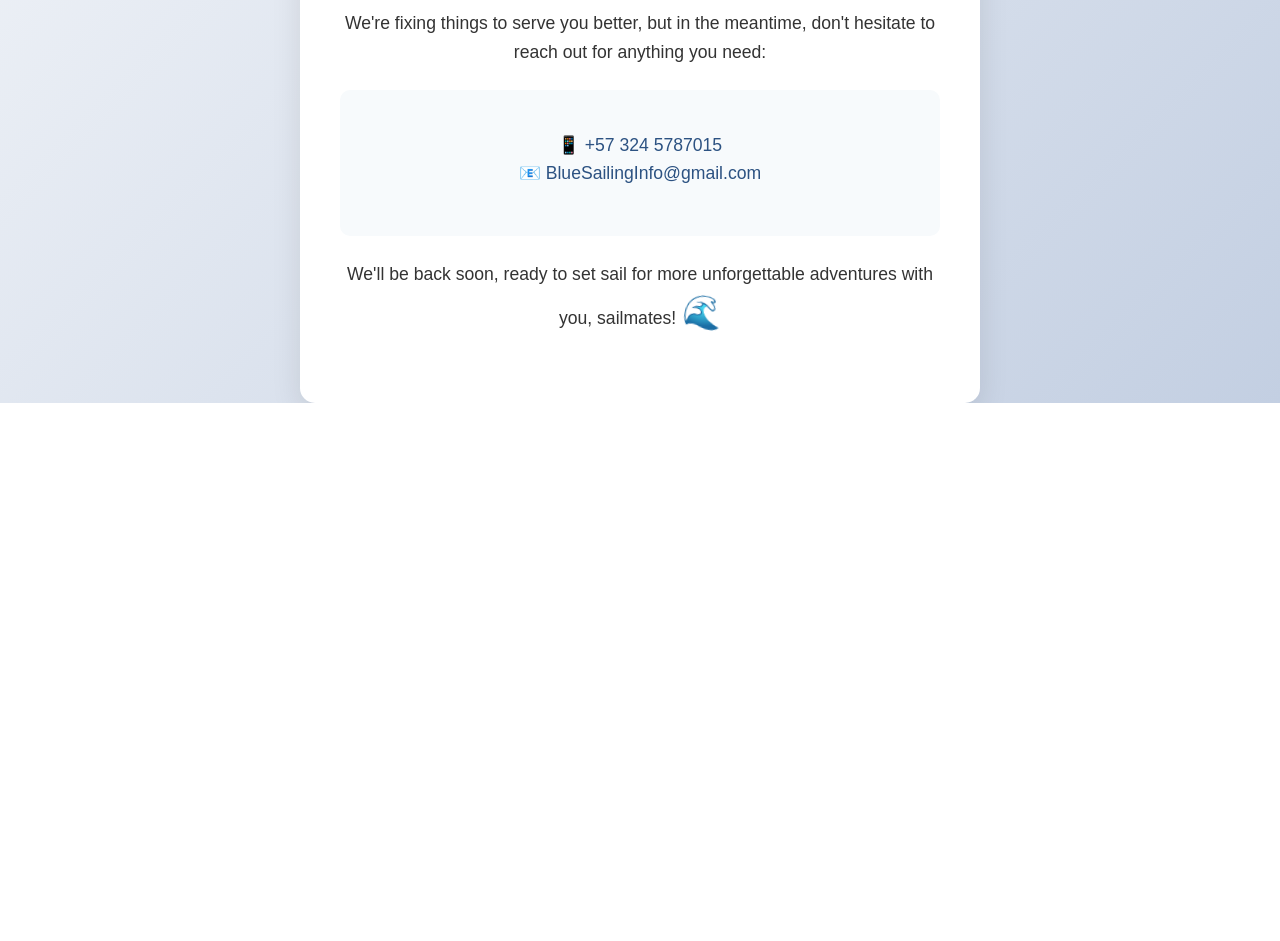
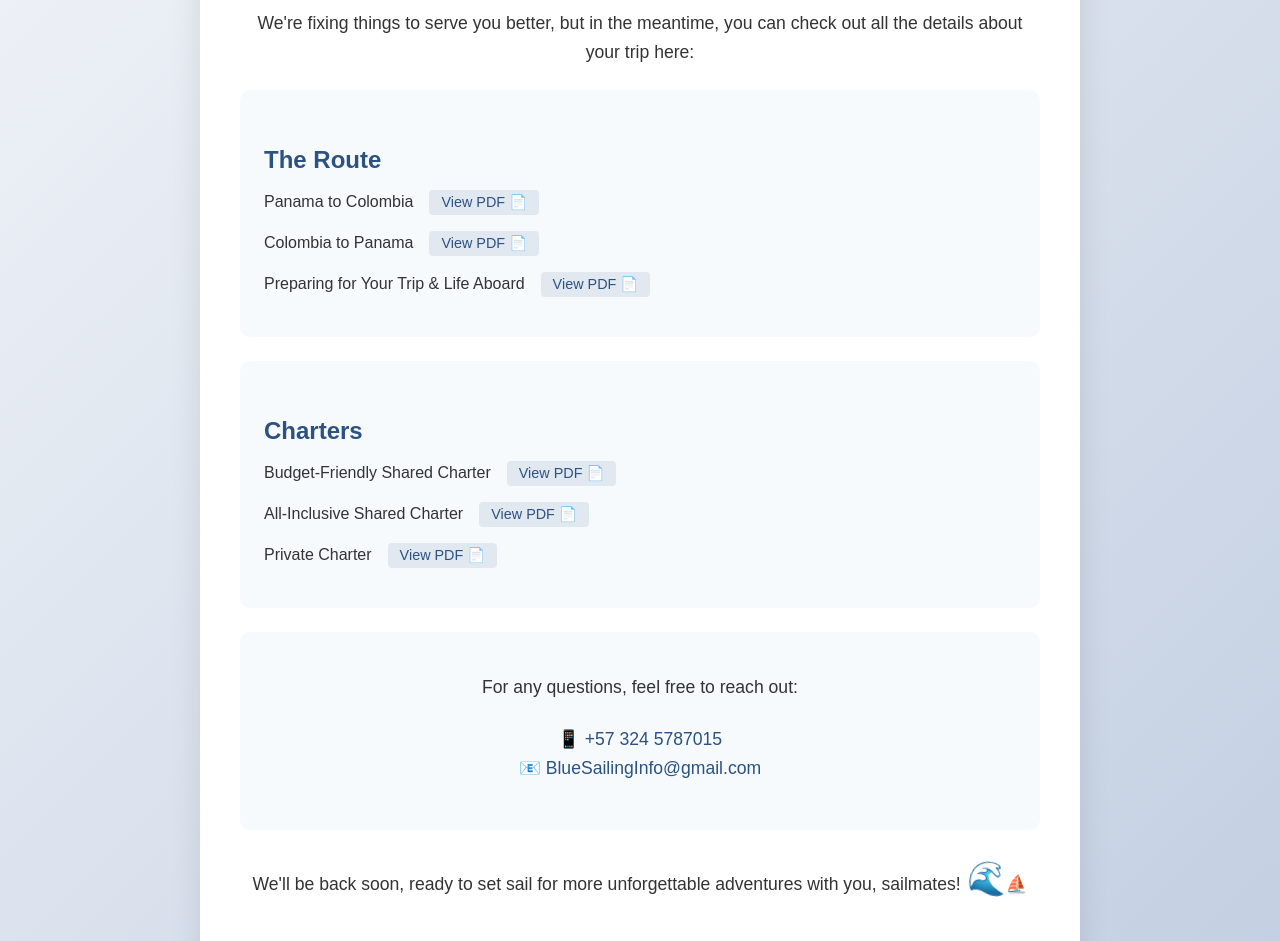
Before and after one commit to iutopy/bluesailing-offline, a plain HTML site: page index.html in a window 1280 px wide. Shown: the part 449-1390 px from the top of the page. Before the commit the page ends 852 px from the top, so only its background shows below. Drawn offline with Linux system fonts and the light colour scheme.

Commit message:
Enhance maintenance page with detailed trip and charter information

```diff
--- a/index.html
+++ b/index.html
@@ -22,7 +22,7 @@
             padding: 2.5rem;
             border-radius: 15px;
             box-shadow: 0 10px 30px rgba(0, 0, 0, 0.1);
-            max-width: 600px;
+            max-width: 800px;
             width: 90%;
             text-align: center;
             animation: fadeIn 1s ease-in;
@@ -43,10 +43,59 @@
             margin-bottom: 1.5rem;
         }
 
+        h2 {
+            color: #2c5282;
+            font-size: 1.5rem;
+            margin: 2rem 0 1rem;
+            text-align: left;
+        }
+
         p {
             font-size: 1.1rem;
             line-height: 1.6;
             margin-bottom: 1.5rem;
+        }
+
+        .info-section {
+            background: #f7fafc;
+            padding: 1.5rem;
+            border-radius: 10px;
+            margin: 1.5rem 0;
+            text-align: left;
+        }
+
+        .info-section ul {
+            list-style: none;
+            padding: 0;
+            margin: 0;
+        }
+
+        .info-section li {
+            margin: 1rem 0;
+            display: flex;
+            align-items: center;
+            gap: 0.5rem;
+        }
+
+        .info-section a {
+            color: #2c5282;
+            text-decoration: none;
+            transition: color 0.3s ease;
+            display: inline-flex;
+            align-items: center;
+            gap: 0.5rem;
+        }
+
+        .info-section a:hover {
+            color: #1a365d;
+        }
+
+        .pdf-link {
+            background: #e2e8f0;
+            padding: 0.25rem 0.75rem;
+            border-radius: 4px;
+            font-size: 0.9rem;
+            margin-left: 0.5rem;
         }
 
         .contact-info {
@@ -54,6 +103,7 @@
             padding: 1.5rem;
             border-radius: 10px;
             margin: 1.5rem 0;
+            text-align: center;
         }
 
         .contact-info a {
@@ -94,16 +144,53 @@
     <div class="maintenance-container">
         <img src="image.jpg" alt="Blue Sailing" class="logo-image">
         <h1>Oops, we're temporarily offline!</h1>
-        <p>We're fixing things to serve you better, but in the meantime, don't hesitate to reach out for anything you need:</p>
+        <p>We're fixing things to serve you better, but in the meantime, you can check out all the details about your trip here:</p>
+
+        <div class="info-section">
+            <h2>The Route</h2>
+            <ul>
+                <li>
+                    <span>Panama to Colombia</span>
+                    <a href="https://drive.google.com/file/d/18x9hjVJw_UHPYNptfU7DQrjHMSEE_YGv/view?usp=drivesdk" target="_blank" class="pdf-link">View PDF 📄</a>
+                </li>
+                <li>
+                    <span>Colombia to Panama</span>
+                    <a href="https://drive.google.com/file/d/17PfCIs1M42VL_fZyK78JYvEnlbyLGWCa/view?usp=drivesdk" target="_blank" class="pdf-link">View PDF 📄</a>
+                </li>
+                <li>
+                    <span>Preparing for Your Trip & Life Aboard</span>
+                    <a href="https://drive.google.com/file/d/10MbimE4S1R07i2P2BLOvhzPPf-SUsUCs/view?usp=drivesdk" target="_blank" class="pdf-link">View PDF 📄</a>
+                </li>
+            </ul>
+        </div>
+
+        <div class="info-section">
+            <h2>Charters</h2>
+            <ul>
+                <li>
+                    <span>Budget-Friendly Shared Charter</span>
+                    <a href="https://drive.google.com/file/d/1rr9W1PsVTzClIc2bAm2pGB1btWOYV_sl/view?usp=drivesdk" target="_blank" class="pdf-link">View PDF 📄</a>
+                </li>
+                <li>
+                    <span>All-Inclusive Shared Charter</span>
+                    <a href="https://drive.google.com/file/d/1FqCsyhCxDCVadlCngAOrKx_xwLK7OfwN/view?usp=drivesdk" target="_blank" class="pdf-link">View PDF 📄</a>
+                </li>
+                <li>
+                    <span>Private Charter</span>
+                    <a href="https://drive.google.com/file/d/1n2ZNMd6NqRlEGbyRkbataze8k-WOBSoo/view?usp=drivesdk" target="_blank" class="pdf-link">View PDF 📄</a>
+                </li>
+            </ul>
+        </div>
 
         <div class="contact-info">
+            <p>For any questions, feel free to reach out:</p>
             <p>
                 <a href="https://wa.me/573245787015">📱 +57 324 5787015</a><br>
                 <a href="mailto:BlueSailingInfo@gmail.com">📧 BlueSailingInfo@gmail.com</a>
             </p>
         </div>
 
-        <p>We'll be back soon, ready to set sail for more unforgettable adventures with you, sailmates! <span class="wave">🌊</span></p>
+        <p>We'll be back soon, ready to set sail for more unforgettable adventures with you, sailmates! <span class="wave">🌊</span>⛵</p>
     </div>
 </body>
 </html>
```
